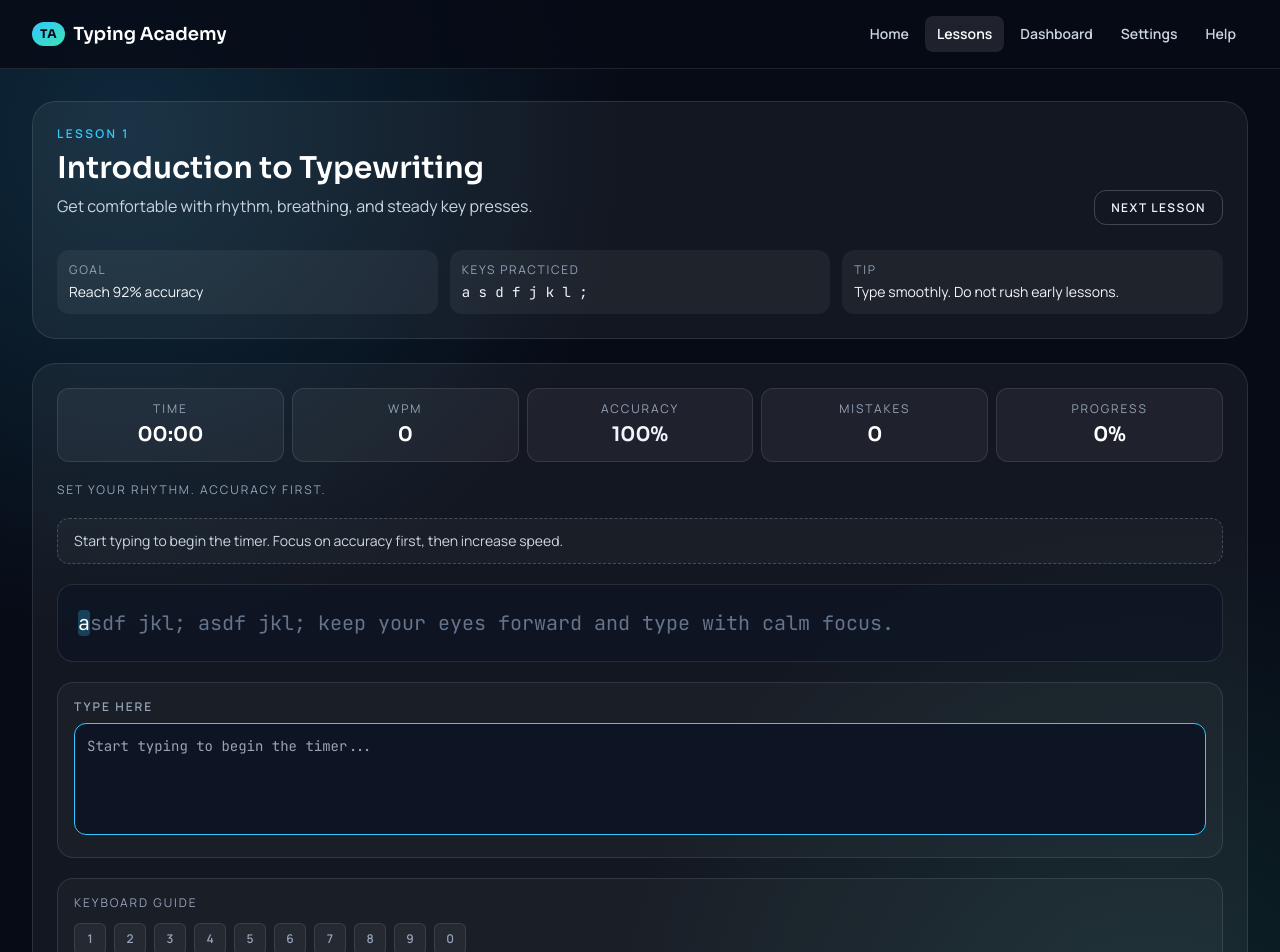
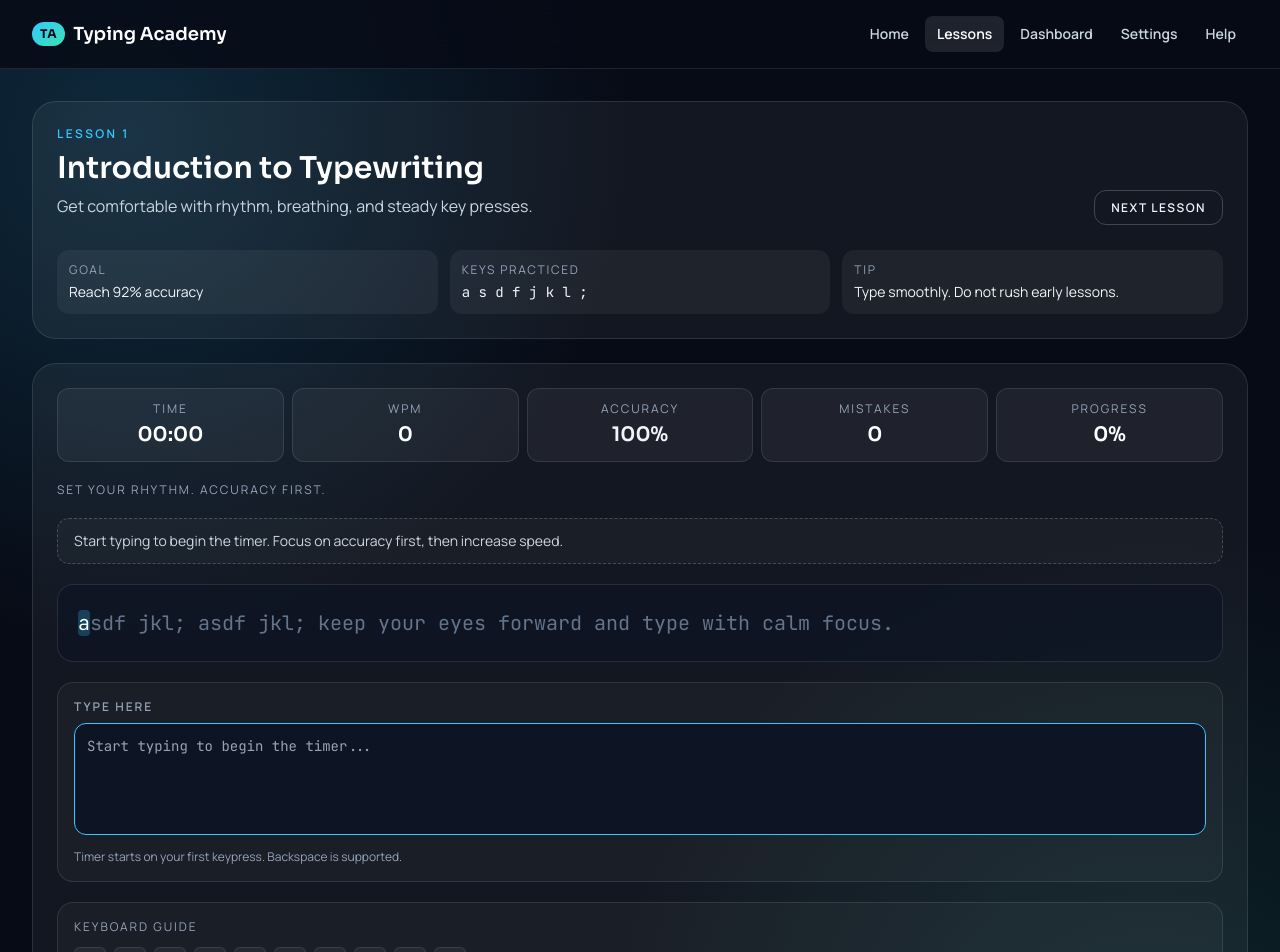
Before and after one commit to Arbab-ofc/Typing-Academy, a React (Vite) app: page /lessons/1 in a window 1280 px wide. Shown: the top 952 px of the page. Built offline with nearby package versions, Linux system fonts and the light colour scheme.

Commit message:
chore: improve accessibility labels for lesson and typing controls

```diff
--- a/src/components/lessons/LessonCard.jsx
+++ b/src/components/lessons/LessonCard.jsx
@@ -52,6 +52,7 @@ export default function LessonCard({ lesson, status }) {
       ) : (
         <Link
           to={`/lessons/${lesson.id}`}
+          aria-label={`${status === 'completed' ? 'Practice again' : status === 'current' ? 'Continue' : 'Start'} ${lesson.title}`}
           className="mt-4 inline-flex w-full items-center justify-center rounded-xl bg-white/10 px-4 py-2 text-sm font-semibold text-white transition hover:bg-white/20"
         >
           {status === 'completed' ? 'Practice Again' : status === 'current' ? 'Continue Lesson' : 'Start Lesson'}
--- a/src/components/practice/TypingInput.jsx
+++ b/src/components/practice/TypingInput.jsx
@@ -19,8 +19,12 @@ export default function TypingInput({ value, onChange, disabled }) {
         onChange={(event) => onChange(event.target.value)}
         disabled={disabled}
         placeholder="Start typing to begin the timer..."
+        aria-describedby="typing-input-help"
         className="h-28 w-full resize-none rounded-xl border border-white/10 bg-ink-900 p-3 font-mono text-sm text-white outline-none transition focus:border-ocean-500"
       />
+      <p id="typing-input-help" className="mt-2 text-xs text-slate-400">
+        Timer starts on your first keypress. Backspace is supported.
+      </p>
     </div>
   );
 }
```
